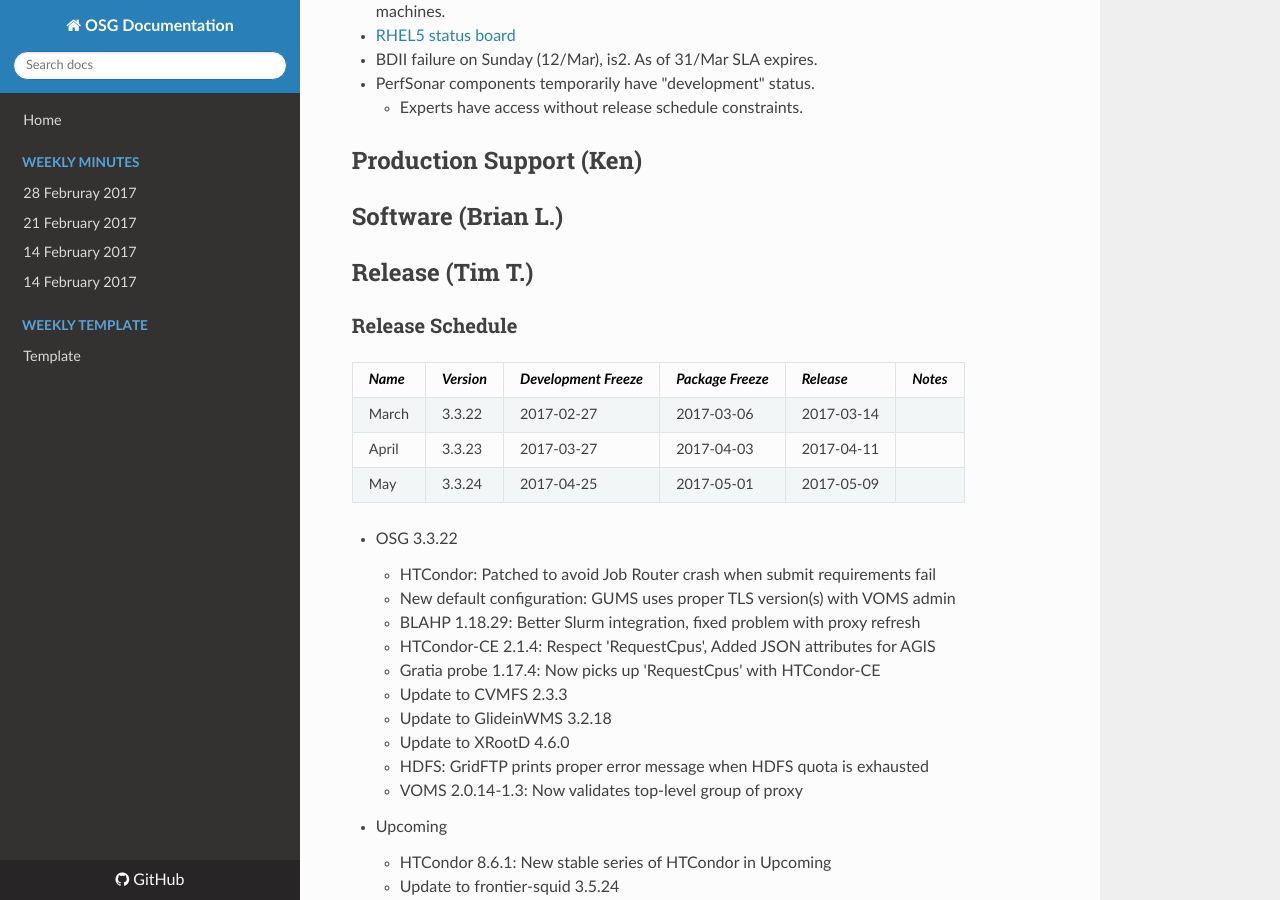
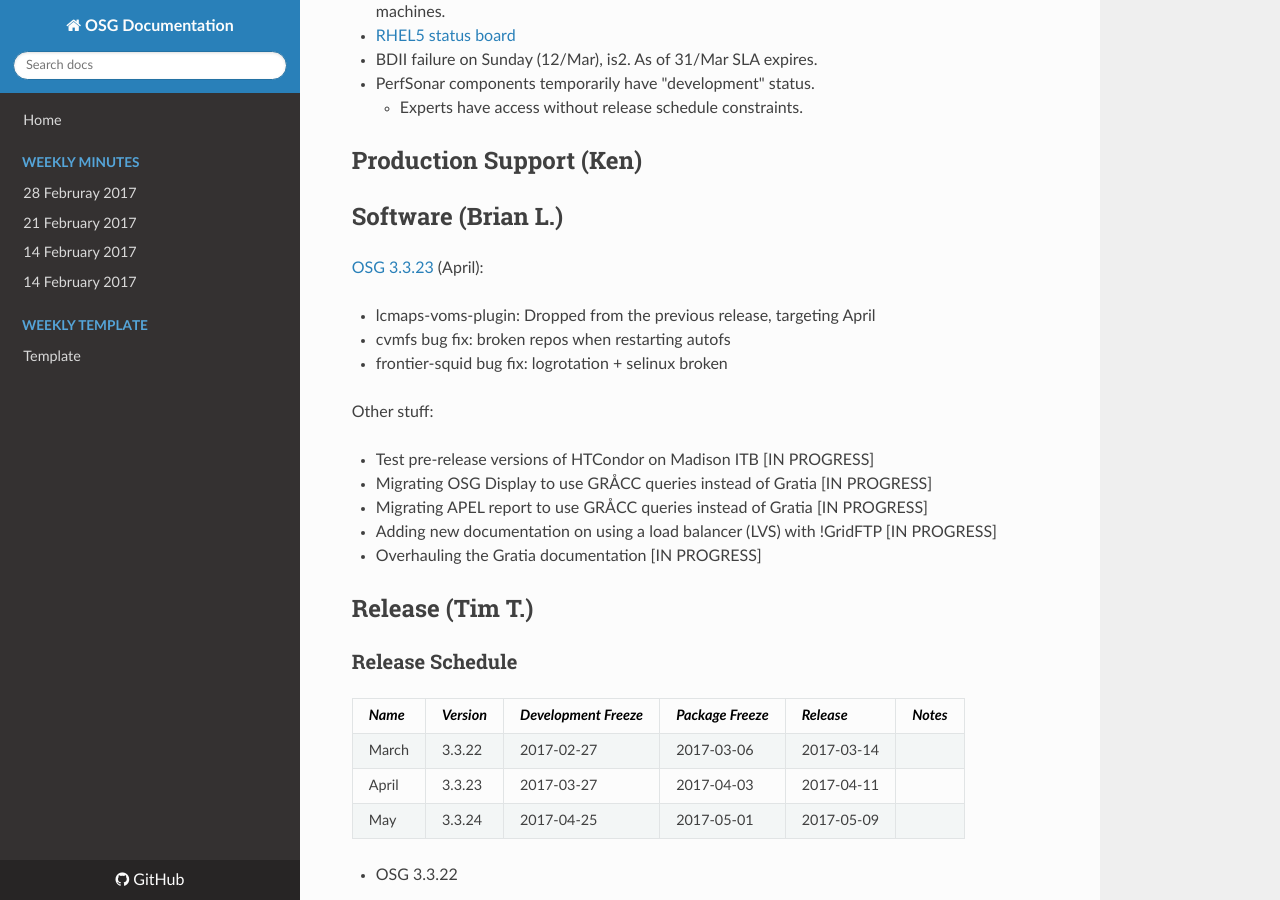
Before and after one commit to zsshah/production, an MkDocs documentation site: the page built from docs/WeeklyMinutes/14March2017.md, in a window 1280 px wide and 900 px high, scrolled down 2315 px. Built offline with MkDocs 1.6.1, drawn with Linux system fonts in a browser that asks for light colours; nearby versions of some CDN libraries; old or Windows-style settings are respelled for this version of MkDocs.

Commit message:
Software update for March 14th

```diff
--- a/docs/WeeklyMinutes/14March2017.md
+++ b/docs/WeeklyMinutes/14March2017.md
@@ -42,6 +42,19 @@
 
 ## Software (Brian L.)
 
+[OSG 3.3.23](https://jira.opensciencegrid.org/issues/?filter=16358) (April):
+
+-   lcmaps-voms-plugin: Dropped from the previous release, targeting April
+-   cvmfs bug fix: broken repos when restarting autofs
+-   frontier-squid bug fix: logrotation + selinux broken
+
+Other stuff:
+
+-   Test pre-release versions of HTCondor on Madison ITB [IN PROGRESS]
+-   Migrating OSG Display to use GR&Aring;CC queries instead of Gratia [IN PROGRESS]
+-   Migrating APEL report to use GR&Aring;CC queries instead of Gratia [IN PROGRESS]
+-   Adding new documentation on using a load balancer (LVS) with !GridFTP [IN PROGRESS]
+-   Overhauling the Gratia documentation [IN PROGRESS]
 
 ## Release (Tim T.)
 ### Release Schedule
```
